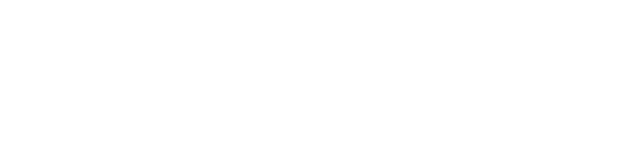
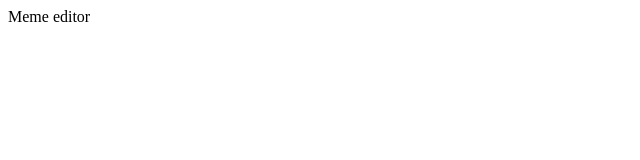
Before and after one commit to koral762/memesEditor, a plain HTML site: page index.html in a window 1280 px wide. Shown: the whole page, without its empty margins (0-640 px from the left). Drawn offline with Linux system fonts and the light colour scheme.

Commit message:
index change

```diff
--- a/index.html
+++ b/index.html
@@ -11,7 +11,9 @@
 
 <body>
 
-
+    <header>
+        <div class="logo">Meme editor</div>
+    </header>
 
 
     <script src="js/memeService.js"></script>
```
